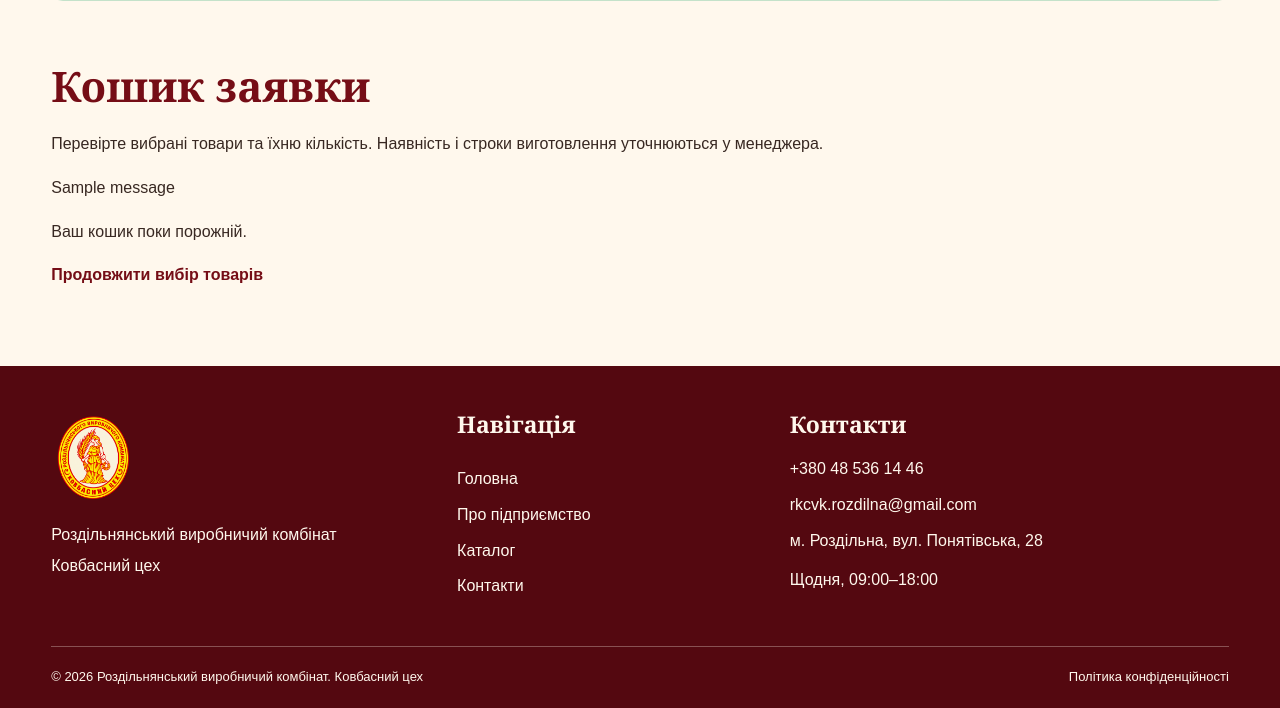
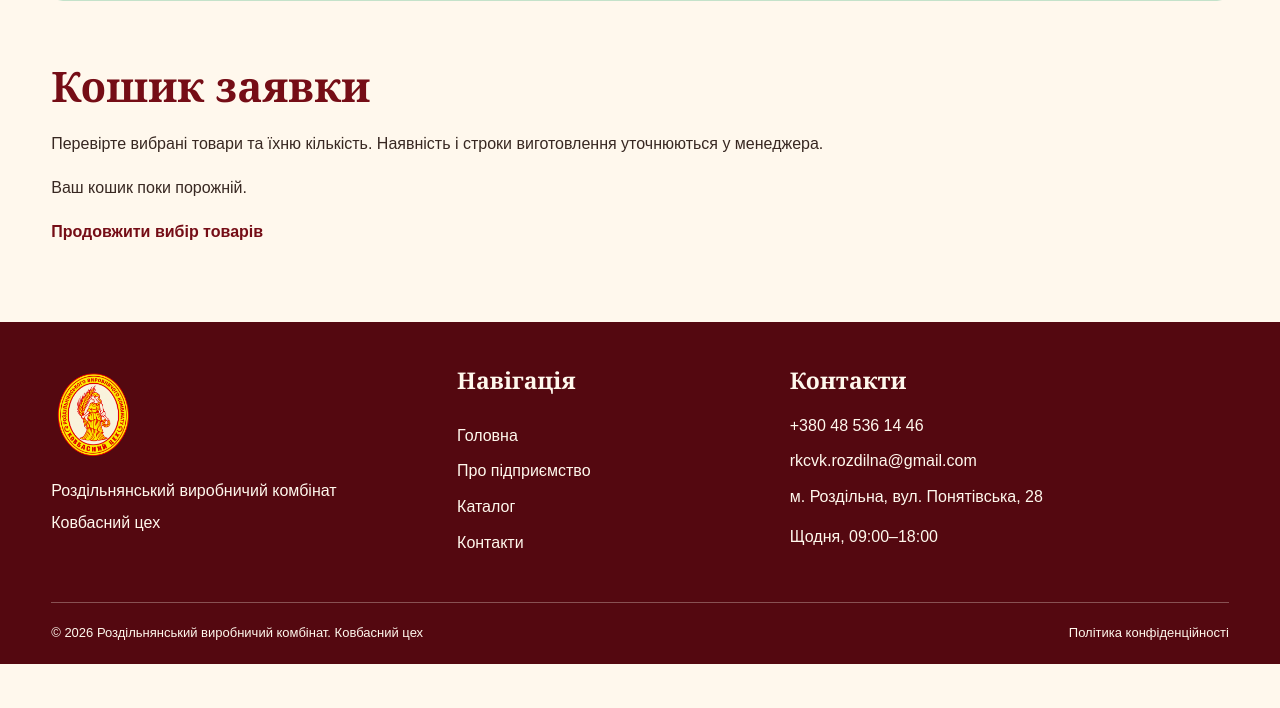
Before and after one commit to RadmilaVodopianova/RKC_final_project, a Django app: page /cart/ in a window 1280 px wide. Shown: the part 209-917 px from the top of the page. After the commit the page ends 873 px from the top, so only its background shows below. Run offline with Django 5.2, Linux system fonts and the light colour scheme; tables that the repository leaves empty hold one stand-in row (values such as "Sample post"); one stand-in notice (Sample message) is shown.

Commit message:
Fix duplicate message rendering

```diff
--- a/templates/accounts/account.html
+++ b/templates/accounts/account.html
@@ -12,10 +12,6 @@
             <p>
                 Вітаємо, {{ user.first_name|default:user.email }}!
             </p>
-
-            {% for message in messages %}
-            <p role="status">{{ message }}</p>
-            {% endfor %}
 
             <!-- НАВІГАЦІЯ -->
             <div class="account-tabs" aria-label="Розділи кабінету">
--- a/templates/contacts.html
+++ b/templates/contacts.html
@@ -72,10 +72,6 @@
                 щоб менеджер міг зв’язатися з вами.
             </p>
 
-            {% for message in messages %}
-                <p role="status">{{ message }}</p>
-            {% endfor %}
-
             <form
                 class="auth-form"
                 method="post"
--- a/templates/orders/cart.html
+++ b/templates/orders/cart.html
@@ -11,10 +11,6 @@
             Перевірте вибрані товари та їхню кількість.
             Наявність і строки виготовлення уточнюються у менеджера.
         </p>
-
-        {% for message in messages %}
-            <p role="status">{{ message }}</p>
-        {% endfor %}
 
         {% if items %}
             <div class="cart-items">
--- a/templates/orders/order_detail.html
+++ b/templates/orders/order_detail.html
@@ -7,10 +7,6 @@
     <div class="container">
         <div class="auth-card">
             <h1>Заявка №{{ order.customer_number }}</h1>
-
-            {% for message in messages %}
-                <p role="status">{{ message }}</p>
-            {% endfor %}
 
             <p>
                 <strong>Дата створення:</strong>
```
